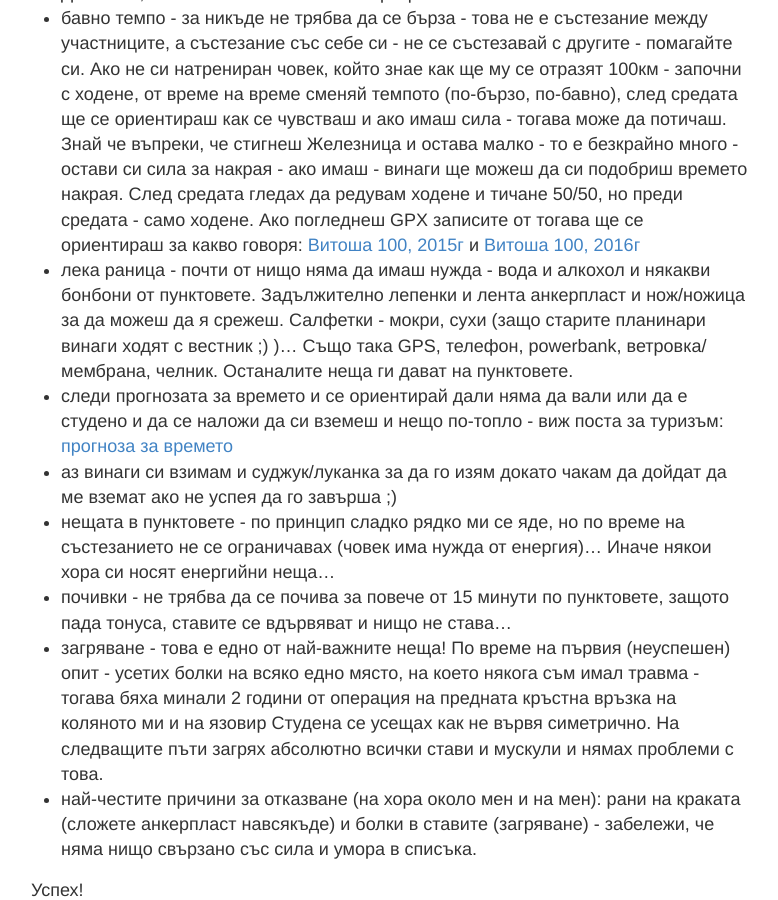
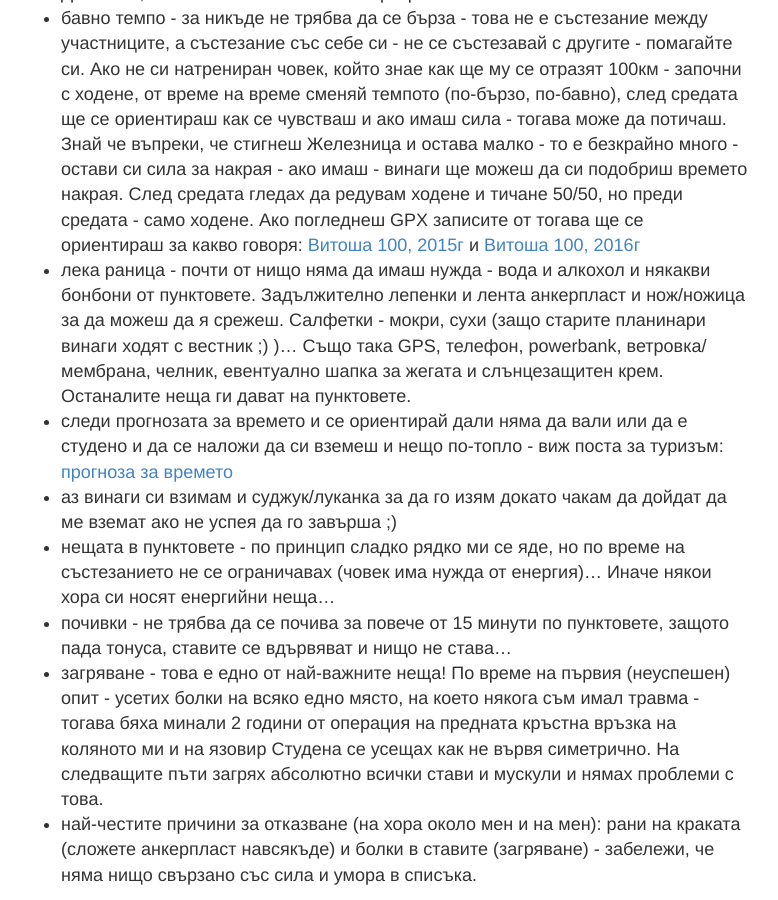
Before and after one commit to ptanov/ptanov.github.io, a Jekyll site: the page built from _posts/2018-02-10-vitosha-100.md, in a window 1280 px wide and 900 px high, scrolled down 1401 px. Shown: the whole window, without its empty margins (249-1027 px from the left). Built offline with Jekyll 4.4.1, drawn with Linux system fonts in a browser that asks for light colours; comment, search, counter and statistics services are not loaded.

Commit message:
Added hat and sunscreen to Vitosha 100

```diff
--- a/_posts/2018-02-10-vitosha-100.md
+++ b/_posts/2018-02-10-vitosha-100.md
@@ -19,7 +19,7 @@ categories: tourism
 - вода - по пунктовете има, но от пункт до пункт особено през деня си взимайте доста - по време на състезанията се нагледах на доста измъчени хора, които едвам гледат и молят за вода - последния път някъде след Железница си раздадох двете бутилки на доста бедстващи хора... През нощта човек почти не пие вода защото не е толкова топло.
 - чорапи - може би помагат - вторият и третия път си бях взел едни чорапи от Декатлон, които може би намаляват протриването на кожата.
 - бавно темпо - за никъде не трябва да се бърза - това не е състезание между участниците, а състезание със себе си - не се състезавай с другите - помагайте си. Ако не си натрениран човек, който знае как ще му се отразят 100км - започни с ходене, от време на време сменяй темпото (по-бързо, по-бавно), след средата ще се ориентираш как се чувстваш и ако имаш сила - тогава може да потичаш. Знай че въпреки, че стигнеш Железница и остава малко - то е безкрайно много - остави си сила за накрая - ако имаш - винаги ще можеш да си подобриш времето накрая. След средата гледах да редувам ходене и тичане 50/50, но преди средата - само ходене. Ако погледнеш GPX записите от тогава ще се ориентираш за какво говоря: [Витоша 100, 2015г](https://www.komoot.com/tour/18225631) и [Витоша 100, 2016г](https://www.komoot.com/tour/18515944)
-- лека раница - почти от нищо няма да имаш нужда - вода и алкохол и някакви бонбони от пунктовете. Задължително лепенки и лента анкерпласт и нож/ножица за да можеш да я срежеш. Салфетки - мокри, сухи (защо старите планинари винаги ходят с вестник ;) )... Също така GPS, телефон, powerbank, ветровка/мембрана, челник. Останалите неща ги дават на пунктовете.
+- лека раница - почти от нищо няма да имаш нужда - вода и алкохол и някакви бонбони от пунктовете. Задължително лепенки и лента анкерпласт и нож/ножица за да можеш да я срежеш. Салфетки - мокри, сухи (защо старите планинари винаги ходят с вестник ;) )... Също така GPS, телефон, powerbank, ветровка/мембрана, челник, евентуално шапка за жегата и слънцезащитен крем. Останалите неща ги дават на пунктовете.
 - следи прогнозата за времето и се ориентирай дали няма да вали или да е студено и да се наложи да си вземеш и нещо по-топло - виж поста за туризъм: [прогноза за времето]({% post_url 2018-02-04-tourism %}#прогноза-за-времето)
 - аз винаги си взимам и суджук/луканка за да го изям докато чакам да дойдат да ме вземат ако не успея да го завърша ;)
 - нещата в пунктовете - по принцип сладко рядко ми се яде, но по време на състезанието не се ограничавах (човек има нужда от енергия)... Иначе някои хора си носят енергийни неща...
```
